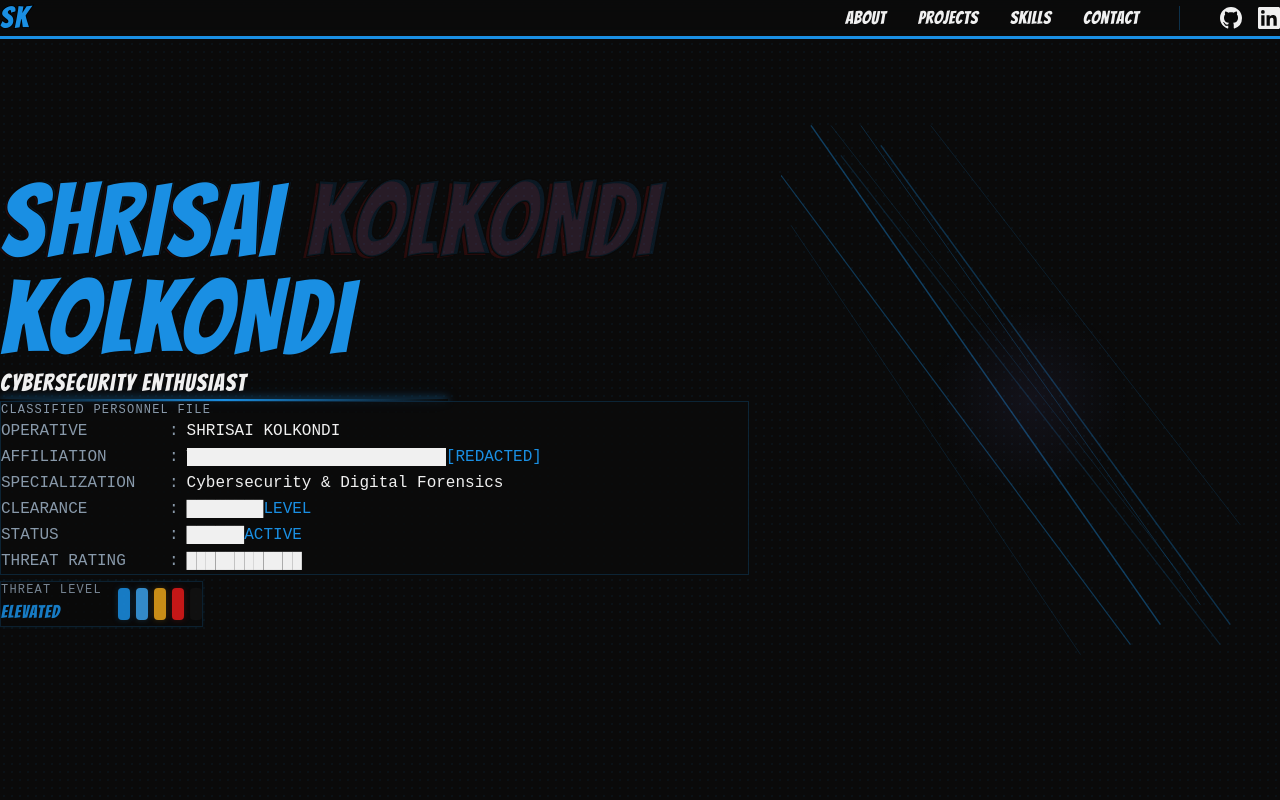
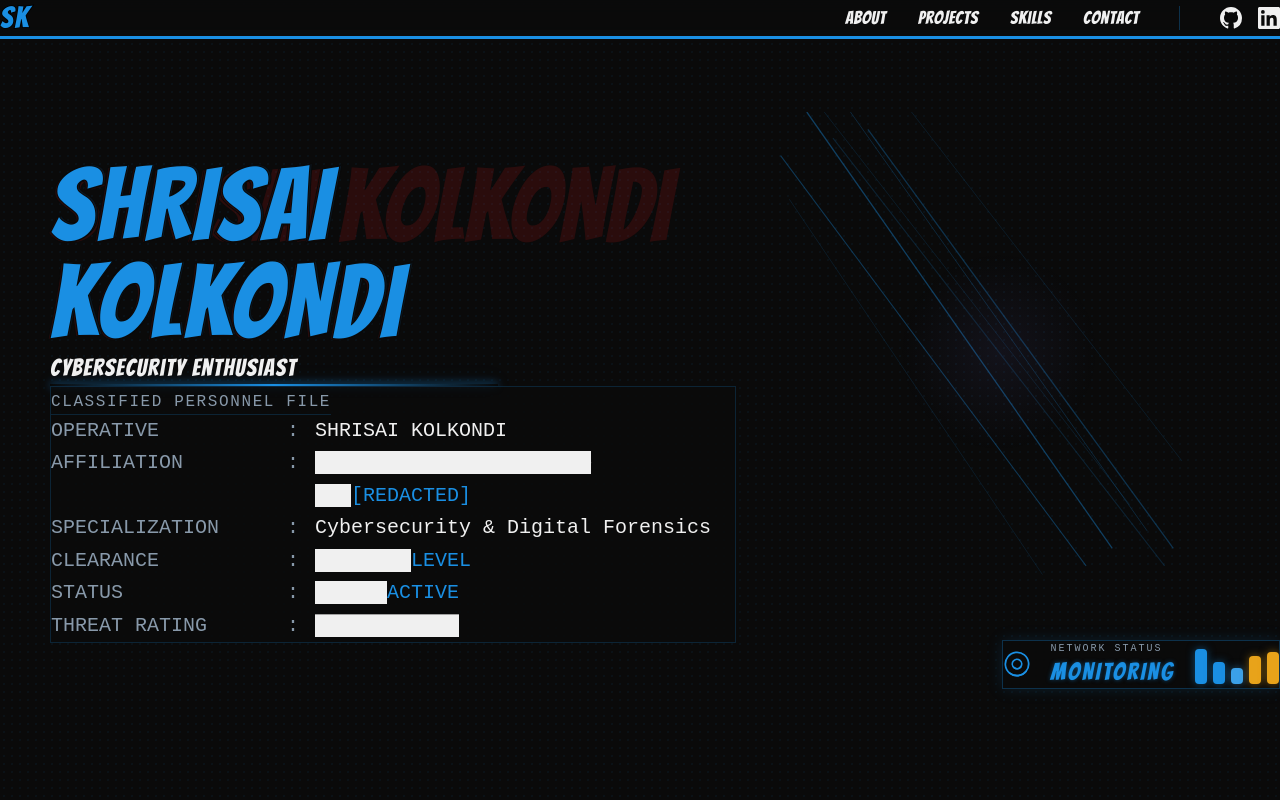
Before and after one commit to shrisai-07/Portfolio-WebSite, a React (Vite) app: page / in a window 1280 px wide. Shown: the top 800 px of the page. Built offline with nearby package versions, Linux system fonts and the light colour scheme.

Commit message:
Main name related UI changes

```diff
--- a/src/components/DossierBlock.tsx
+++ b/src/components/DossierBlock.tsx
@@ -12,28 +12,30 @@ export default function DossierBlock() {
 
   return (
     <motion.div
-      className="mt-6 p-5 bg-[rgba(10,10,10,0.8)] border border-[rgba(26,143,227,0.2)] font-mono text-sm md:text-base"
+      className="mt-6 p-6 md:p-8 bg-[rgba(10,10,10,0.8)] border border-[rgba(26,143,227,0.2)] font-mono text-base md:text-lg lg:text-xl relative overflow-hidden"
       initial={{ opacity: 0, x: -20 }}
       animate={{ opacity: 1, x: 0 }}
       transition={{ duration: 0.6, delay: 0.4 }}
     >
-      <div className="text-[#8899aa] text-xs mb-3 tracking-widest">CLASSIFIED PERSONNEL FILE</div>
+      <div className="text-[#8899aa] text-sm md:text-base mb-4 tracking-widest border-b border-[rgba(26,143,227,0.2)] pb-2 inline-block">CLASSIFIED PERSONNEL FILE</div>
+
+      <div className="w-full">
         {lines.map((line, i) => (
           <motion.div
             key={line.label}
-          className="flex gap-2 py-1 leading-relaxed"
+            className="flex gap-4 py-1.5 leading-relaxed"
             initial={{ opacity: 0 }}
             animate={{ opacity: 1 }}
             transition={{ delay: 0.5 + i * 0.1 }}
           >
-          <span className="text-[#8899aa] min-w-[160px]">{line.label}</span>
+            <span className="text-[#8899aa] min-w-[180px] md:min-w-[220px]">{line.label}</span>
             <span className="text-[#8899aa]">:</span>
             <span className="text-[#f0f0f0]">
               {line.redacted ? (
                 <>
                   <span className="bg-[#f0f0f0] text-[#f0f0f0] px-1 select-none">{line.value}</span>
                   {line.redactedPart && (
-                  <span className="ml-2 text-[#1a8fe3]">{line.redactedPart}</span>
+                    <span className="ml-3 text-[#1a8fe3]">{line.redactedPart}</span>
                   )}
                 </>
               ) : (
@@ -42,6 +44,7 @@ export default function DossierBlock() {
             </span>
           </motion.div>
         ))}
+      </div>
     </motion.div>
   );
 }
--- a/src/components/HeroSection.tsx
+++ b/src/components/HeroSection.tsx
@@ -1,7 +1,7 @@
 import { motion } from 'framer-motion';
 import DossierBlock from './DossierBlock';
+import BoStaffLines from './BoStaffLines';
 import ThreatLevelWidget from './ThreatLevelWidget';
-import BoStaffLines from './BoStaffLines';
 
 export default function HeroSection() {
   return (
@@ -9,20 +9,26 @@ export default function HeroSection() {
       id="hero"
       className="relative min-h-screen flex items-center halftone-bg overflow-hidden pt-20"
     >
-      <div className="relative z-10 w-full max-w-7xl mx-auto px-6 md:px-10 flex flex-col lg:flex-row items-center gap-8">
-        {/* Left Column — 60% */}
-        <div className="w-full lg:w-[60%]">
+      <div className="relative z-10 w-full max-w-7xl mx-auto px-6 flex flex-col lg:flex-row items-center gap-8">
+        {/* Left Column */}
+        <div className="w-full lg:w-[55%] relative" style={{ transform: 'translateX(50px)' }}>
+          {/* Intentional Red Glitch Watermark (Restored) */}
+          <div
+            className="absolute top-[1px] left-[4px] font-[Bangers] text-[clamp(3rem,8vw,7rem)] leading-[0.95] text-[rgba(227,26,26,0.15)] whitespace-nowrap pointer-events-none -z-10"
+          >
+            SHRISAI KOLKONDI
+          </div>
+
           {/* Name */}
           <motion.h1
-            className="font-[Bangers] text-[clamp(3rem,8vw,7rem)] leading-[0.95] text-[#1a8fe3] comic-outline tracking-wide misregister"
-            data-text="SHRISAI KOLKONDI"
+            className="font-[Bangers] text-[clamp(3rem,8vw,7rem)] leading-[0.95] text-[#1a8fe3] comic-outline tracking-wide"
             initial={{ opacity: 0, y: 30 }}
             animate={{ opacity: 1, y: 0 }}
             transition={{ duration: 0.6 }}
           >
-            SHRISAI
+            <div className="misregister inline-block" data-text="SHRISAI">SHRISAI</div>
             <br />
-            KOLKONDI
+            <div className="misregister inline-block" data-text="KOLKONDI">KOLKONDI</div>
           </motion.h1>
 
           {/* Subtitle */}
@@ -48,14 +54,18 @@ export default function HeroSection() {
 
           {/* Dossier */}
           <DossierBlock />
-
-          {/* Threat Level */}
-          <ThreatLevelWidget />
         </div>
 
-        {/* Right Column — 40% */}
-        <div className="w-full lg:w-[40%] h-[50vh] lg:h-[70vh]">
-          <BoStaffLines />
+        {/* Right Column — 45% */}
+        <div className="w-full lg:w-[45%] flex flex-col items-end gap-12 mt-12 lg:mt-0">
+          <div className="w-full h-[40vh] lg:h-[60vh]">
+            <BoStaffLines />
+          </div>
+
+          {/* Threat Level repositioned below BoStaffLines */}
+          <div className="pr-10 lg:pr-20">
+            <ThreatLevelWidget />
+          </div>
         </div>
       </div>
 
--- a/src/components/ThreatLevelWidget.tsx
+++ b/src/components/ThreatLevelWidget.tsx
@@ -1,35 +1,98 @@
+import { useState, useEffect } from 'react';
 import { motion } from 'framer-motion';
 
 export default function ThreatLevelWidget() {
-  const bars = [
-    { filled: true, color: '#1a8fe3' },
-    { filled: true, color: '#3ba0e8' },
-    { filled: true, color: '#e8a31a' },
-    { filled: true, color: '#e31a1a' },
-    { filled: false, color: '#333' },
+  const [isThreat, setIsThreat] = useState(false);
+
+  useEffect(() => {
+    const timer = setTimeout(() => {
+      setIsThreat(true);
+    }, 5000);
+    return () => clearTimeout(timer);
+  }, []);
+
+  const safeBars = [
+    { color: '#1a8fe3', height: 'h-6', dur: 2 },
+    { color: '#1a8fe3', height: 'h-8', dur: 2.5 },
+    { color: '#3ba0e8', height: 'h-10', dur: 1.8 },
+    { color: '#e8a31a', height: 'h-7', dur: 2.2 },
+    { color: '#e8a31a', height: 'h-9', dur: 2.8 },
   ];
+
+  const threatBars = [
+    { color: '#D4537E', height: 'h-12', dur: 0.5 },
+    { color: '#e31a1a', height: 'h-10', dur: 0.4 },
+    { color: '#D4537E', height: 'h-14', dur: 0.6 },
+    { color: '#e31a1a', height: 'h-9', dur: 0.5 },
+    { color: '#D4537E', height: 'h-11', dur: 0.7 },
+  ];
+
+  const currentBars = isThreat ? threatBars : safeBars;
+  const themeColor = isThreat ? '#e31a1a' : '#1a8fe3';
+  const bgColor = isThreat ? 'bg-[#110000]' : 'bg-[rgba(10,10,10,0.9)]';
+  const borderColor = isThreat ? 'border-[#e31a1a]' : 'border-[rgba(26,143,227,0.3)]';
 
   return (
     <motion.div
-      className="threat-pulse mt-5 inline-flex items-center gap-4 p-4 bg-[rgba(10,10,10,0.9)] border border-[rgba(26,143,227,0.2)]"
-      initial={{ opacity: 0, y: 10 }}
-      animate={{ opacity: 1, y: 0 }}
+      className={`mt-5 inline-flex items-center gap-5 p-4 ${bgColor} border ${borderColor} relative overflow-hidden transition-colors duration-500`}
+      style={{
+        boxShadow: isThreat ? '0 0 25px rgba(227,26,26,0.4)' : '0 0 15px rgba(26,143,227,0.15)'
+      }}
+      initial={{ opacity: 0, scale: 0.9 }}
+      animate={{ opacity: 1, scale: 1 }}
       transition={{ delay: 1.0, duration: 0.5 }}
     >
-      <div>
-        <div className="text-xs font-mono text-[#8899aa] tracking-widest mb-1">THREAT LEVEL</div>
-        <div className="font-[Bangers] text-lg text-[#1a8fe3] tracking-wider">ELEVATED</div>
+      {isThreat && <div className="absolute inset-0 bg-[rgba(227,26,26,0.1)] pointer-events-none glitch-red" />}
+
+      {/* Scanning/Warning Icon */}
+      <motion.div
+        className="flex items-center justify-center z-10"
+        style={{ color: themeColor }}
+        animate={isThreat ? { rotate: [-10, 10, -10], scale: [1, 1.2, 1] } : { rotate: 360 }}
+        transition={isThreat ? { duration: 0.3, repeat: Infinity } : { duration: 10, repeat: Infinity, ease: "linear" }}
+      >
+        {isThreat ? (
+          <svg width="28" height="28" viewBox="0 0 24 24" fill="none" stroke="currentColor" strokeWidth="2.5" strokeLinecap="round" strokeLinejoin="round">
+            <path d="M10.29 3.86L1.82 18a2 2 0 0 0 1.71 3h16.94a2 2 0 0 0 1.71-3L13.71 3.86a2 2 0 0 0-3.42 0z"/>
+            <line x1="12" y1="9" x2="12" y2="13"/>
+            <line x1="12" y1="17" x2="12.01" y2="17"/>
+          </svg>
+        ) : (
+          <svg width="28" height="28" viewBox="0 0 24 24" fill="none" stroke="currentColor" strokeWidth="1.5" strokeLinecap="round" strokeLinejoin="round">
+            <circle cx="12" cy="12" r="10"/>
+            <path d="M12 2a10 10 0 0 1 10 10"/>
+            <circle cx="12" cy="12" r="4"/>
+            <path d="M12 8a4 4 0 0 1 4 4"/>
+          </svg>
+        )}
+      </motion.div>
+
+      <div className="z-10">
+        <div className={`text-[10px] font-mono tracking-[0.2em] mb-1 ${isThreat ? 'text-[#e31a1a] font-bold animate-pulse' : 'text-[#8899aa]'}`}>
+          {isThreat ? 'ANOMALY DETECTED' : 'NETWORK STATUS'}
+        </div>
+        <motion.div
+          className="font-[Bangers] text-2xl tracking-widest"
+          style={{ color: themeColor, textShadow: isThreat ? '0 0 8px rgba(227,26,26,0.8)' : '0 0 4px rgba(26,143,227,0.5)' }}
+          animate={isThreat ? { opacity: [1, 0.5, 1] } : {}}
+          transition={isThreat ? { duration: 0.5, repeat: Infinity } : {}}
+        >
+          {isThreat ? 'MULTIVERSAL THREAT' : 'MONITORING'}
+        </motion.div>
       </div>
-      <div className="flex gap-1.5">
-        {bars.map((bar, i) => (
-          <div
-            key={i}
-            className="w-3 h-8 rounded-sm transition-all duration-300"
+
+      {/* Animated Activity Bars */}
+      <div className="flex gap-1.5 items-end h-10 ml-2 z-10">
+        {currentBars.map((bar, i) => (
+          <motion.div
+            key={`${isThreat}-${i}`}
+            className={`w-3 ${bar.height} rounded-sm`}
             style={{
-              backgroundColor: bar.filled ? bar.color : bar.color,
-              opacity: bar.filled ? 1 : 0.2,
-              boxShadow: bar.filled ? `0 0 6px ${bar.color}40` : 'none',
+              backgroundColor: bar.color,
+              boxShadow: `0 0 8px ${bar.color}80`,
             }}
+            animate={{ height: ['40%', '90%', '50%', '80%', '40%'] }}
+            transition={{ duration: bar.dur, repeat: Infinity, repeatType: "mirror", ease: "easeInOut" }}
           />
         ))}
       </div>
```
Lines whose indentation alone changed are shown as unchanged.
